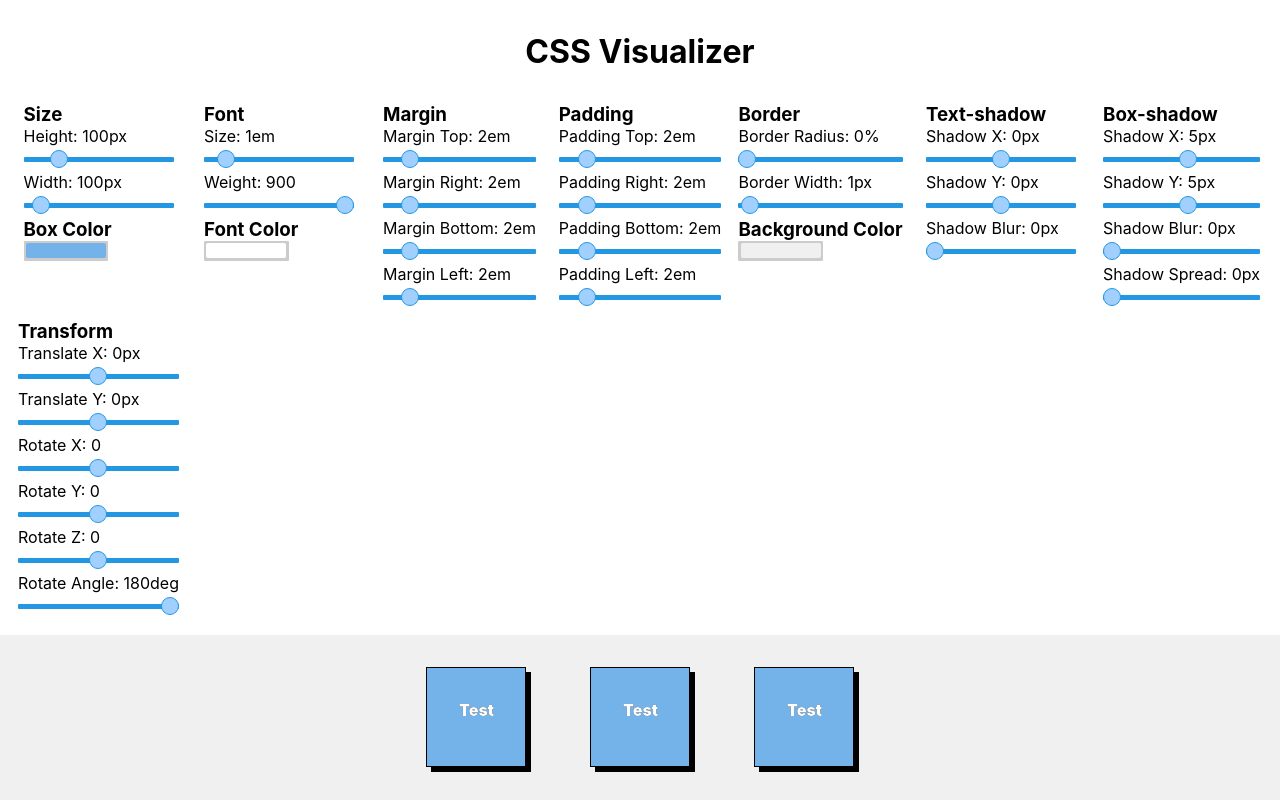
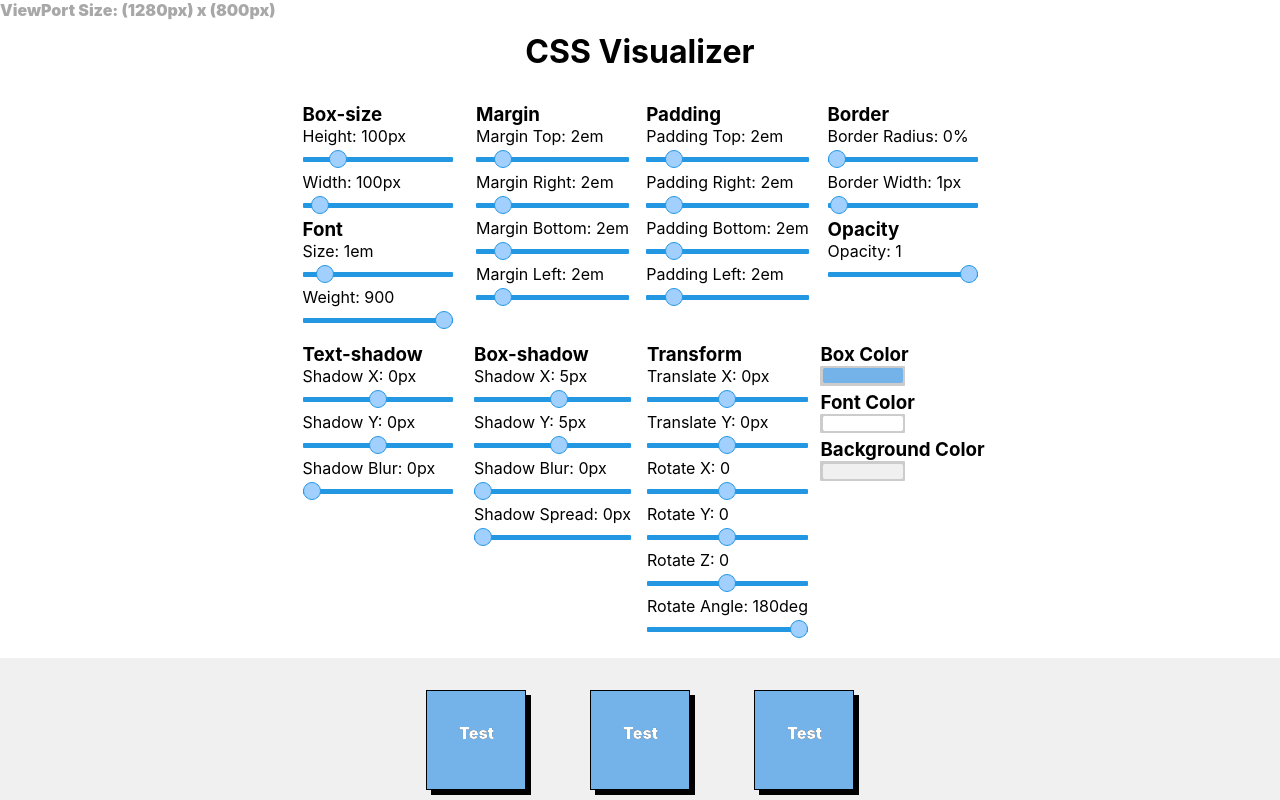
Before and after one commit to cjfaquino/react-css-visualizer, a React (Create React App) app: page / in a window 1280 px wide. Shown: the top 800 px of the page. Built offline with nearby package versions, Linux system fonts and the light colour scheme.

Commit message:
add viewport sizer

```diff
--- a/src/App.css
+++ b/src/App.css
@@ -16,7 +16,24 @@ h1 {
   display: grid;
   grid-gap: 10px;
   grid-template-columns: repeat(auto-fit, 165px);
+  /* grid-template-columns: repeat(4, 260px); */
   justify-content: space-between;
+}
+
+@media (min-width: 730px) and (max-width: 1500px) {
+  .grid {
+    grid-template-columns: repeat(4, 165px);
+    justify-content: center;
+  }
+}
+
+.windowSizer {
+  text-align: center;
+  color: rgb(168, 168, 168);
+  font-weight: 900;
+  position: absolute;
+  top: 0;
+  left: 0;
 }
 
 .sliders {
--- a/src/Components/Sliders.js
+++ b/src/Components/Sliders.js
@@ -1,6 +1,7 @@
 import React, { useState } from 'react';
 import Boxes from './Boxes';
 import ColorPicker from './ColorPicker';
+import WindowSize from './WindowSize';
 import './slider.css';
 
 function App(props) {
@@ -61,7 +62,9 @@ function App(props) {
     paddingLeft = useSlider(0, 15, 2, 'Padding Left', 'paddingLeft', 'em');
 
   const borderRadiusP = useSlider(0, 50, 0, 'Border Radius', 'borderRadiusP', '%'),
-    borderWidth = useSlider(0, 50, 1, 'Border Width', 'borderWidth', 'px');
+    borderWidth = useSlider(0, 50, 1, 'Border Width', 'borderWidth', 'px'),
+    opacity = useSlider(0, 1, 1, 'Opacity', 'opacity', '');
+  opacity.step = 0.01;
 
   const boxShadowX = useSlider(-50, 50, 5, 'Shadow X', 'boxShadowX', 'px'),
     boxShadowY = useSlider(-50, 50, 5, 'Shadow Y', 'boxShadowY', 'px'),
@@ -78,7 +81,7 @@ function App(props) {
     rotateX = useSlider(-1, 1, 0, 'Rotate X', 'rotateX', ''),
     rotateY = useSlider(-1, 1, 0, 'Rotate Y', 'rotateY', ''),
     rotateA = useSlider(-180, 180, 180, 'Rotate Angle', 'rotateA', 'deg');
-  rotateZ.step = rotateY.step = rotateX.step = 0.05;
+  rotateZ.step = rotateY.step = rotateX.step = 0.01;
 
   const height = useSlider(0, 500, 100, 'Height', 'height', 'px'),
     width = useSlider(0, 1500, 100, 'Width', 'width', 'px');
@@ -117,6 +120,7 @@ function App(props) {
     textShadowBlur,
     fontSize,
     fontWeight,
+    opacity,
   ];
 
   // Style markup with .map
@@ -140,7 +144,8 @@ function App(props) {
     transform = markup.slice(14, 20),
     size = markup.slice(20, 22),
     textShadow = markup.slice(22, 25),
-    font = markup.slice(25, 27);
+    font = markup.slice(25, 27),
+    opacityS = markup.slice(27, 28);
 
   // box styles
   const styles = {
@@ -158,6 +163,7 @@ function App(props) {
     textShadow: `${textShadowX.value}px ${textShadowY.value}px ${textShadowBlur.value}px black`,
     fontSize: `${fontSize.value}em`,
     fontWeight: `${fontWeight.value}`,
+    opacity: `${opacity.value}`,
     color: `rgba(${color3.r}, ${color3.g}, ${color3.b}, ${color3.a})`,
   };
 
@@ -167,36 +173,16 @@ function App(props) {
   };
   return (
     <div>
+      <WindowSize className="container" />
       <h1>CSS Visualizer</h1>
       <div className="sliders grid container">
         <div>
-          <h3>Size</h3>
+          <h3>Box-size</h3>
           {size}
-          <h3 className="colorPicker">
-            Box Color{' '}
-            <ColorPicker
-              setColor={color}
-              color={color}
-              handleChange={(color) => {
-                setColor(color.rgb);
-              }}
-            />
-          </h3>
-        </div>
-        <div>
           <h3>Font</h3>
           {font}
-          <h3 className="colorPicker">
-            Font Color{' '}
-            <ColorPicker
-              setColor={color3}
-              color={color3}
-              handleChange={(color3) => {
-                setColor3(color3.rgb);
-              }}
-            />
-          </h3>
         </div>
+
         <div>
           <h3>Margin</h3>
           {margin}
@@ -208,16 +194,8 @@ function App(props) {
         <div>
           <h3>Border</h3>
           {border}
-          <h3 className="colorPicker">
-            Background Color{' '}
-            <ColorPicker
-              setColor={color2}
-              color={color2}
-              handleChange={(color2) => {
-                setColor2(color2.rgb);
-              }}
-            />
-          </h3>
+          <h3>Opacity</h3>
+          {opacityS}
         </div>
         <div>
           <h3>Text-shadow</h3>
@@ -231,7 +209,40 @@ function App(props) {
           <h3>Transform</h3>
           {transform}
         </div>
+        <div>
+          <h3 className="colorPicker">
+            Box Color{' '}
+            <ColorPicker
+              setColor={color}
+              color={color}
+              handleChange={(color) => {
+                setColor(color.rgb);
+              }}
+            />
+          </h3>
+          <h3 className="colorPicker">
+            Font Color{' '}
+            <ColorPicker
+              setColor={color3}
+              color={color3}
+              handleChange={(color3) => {
+                setColor3(color3.rgb);
+              }}
+            />
+          </h3>
+          <h3 className="colorPicker">
+            Background Color{' '}
+            <ColorPicker
+              setColor={color2}
+              color={color2}
+              handleChange={(color2) => {
+                setColor2(color2.rgb);
+              }}
+            />
+          </h3>
+        </div>
       </div>
+
       <Boxes style={styles} bgStyle={bgStyle} />
     </div>
   );
--- /dev/null
+++ b/src/Components/WindowSize.js
@@ -0,0 +1,29 @@
+import React from 'react';
+
+export default class Test extends React.Component {
+  constructor(props) {
+    super(props);
+    this.state = { width: 0, height: 0 };
+    this.updateWindowDimensions = this.updateWindowDimensions.bind(this);
+  }
+
+  componentDidMount() {
+    this.updateWindowDimensions();
+    window.addEventListener('resize', this.updateWindowDimensions);
+  }
+
+  componentWillUnmount() {
+    window.removeEventListener('resize', this.updateWindowDimensions);
+  }
+
+  updateWindowDimensions() {
+    this.setState({ width: window.innerWidth, height: window.innerHeight });
+  }
+  render() {
+    return (
+      <div className="windowSizer">
+        ViewPort Size: ({this.state.width}px) x ({this.state.height}px)
+      </div>
+    );
+  }
+}
```
